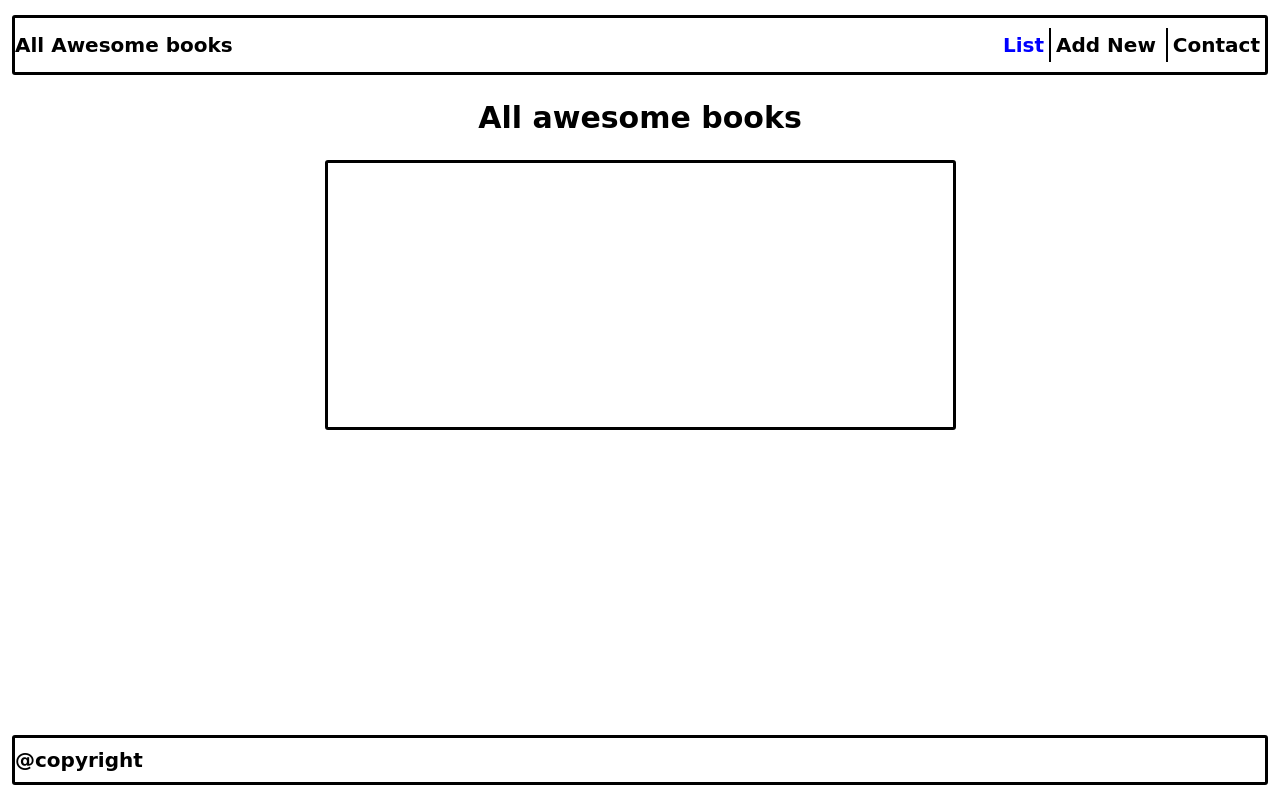
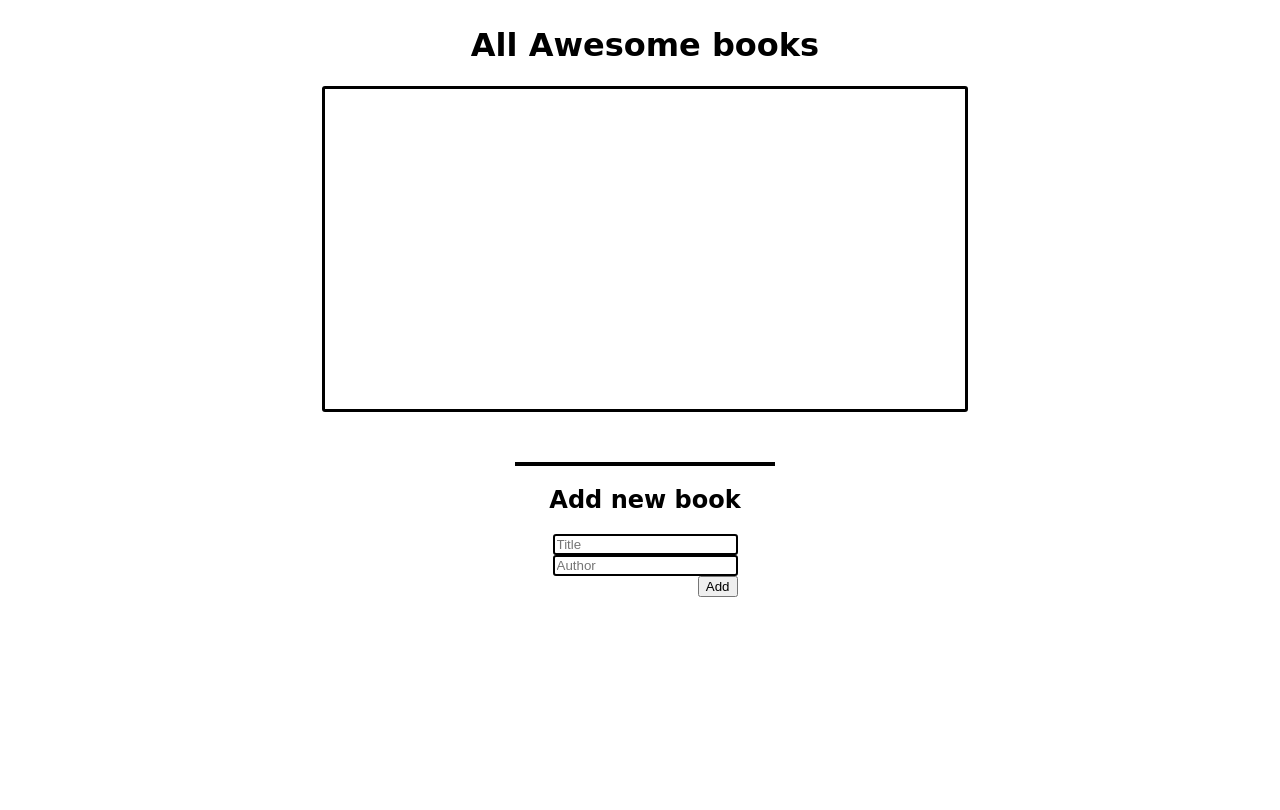
Before and after one commit to MahdiAghaali/Awesome-books, a website with bundled scripts: page index.html in a window 1280 px wide. Built offline with nearby package versions, Linux system fonts and the light colour scheme.

Commit message:
Revert "Add dynamic one page with javascript"
This reverts commit 8464a50ac331ba4a068bc49003f87eac458ce439.

```diff
--- a/Scripts/Index.js
+++ b/Scripts/Index.js
@@ -15,23 +15,3 @@ function getBook() {
 
 const btnSubmitBook = document.getElementById('submitBook');
 btnSubmitBook.addEventListener('click', getBook);
-
-// eslint-disable-next-line no-unused-vars
-function switchTab(id) {
-  document.querySelectorAll('a').forEach((element) => {
-    element.classList.remove('active');
-  });
-  document.getElementById(id).classList.add('active');
-  id = id.substring(1);
-  document.querySelectorAll('section').forEach((element) => {
-    element.classList.add('hidden');
-  });
-  document.getElementById(id).classList.remove('hidden');
-}
-
-document.querySelectorAll('a').forEach((element) => {
-  element.addEventListener('click', (e) => {
-    e.preventDefault();
-    switchTab(e.target.id);
-  });
-});
--- a/Scripts/Library.js
+++ b/Scripts/Library.js
@@ -32,7 +32,7 @@ export default class Library {
                             "<span class="bookTitle">${Title}</span>" by
                             <span class="bookAuthor">${Author}</span>
                             </div>
-                            <button type="button" class="removeBook" >Remove</button>
+                            <button type="button" class="removeBook" id='${i}' >Remove</button>
                         </li>
         `;
       bookList.insertAdjacentHTML('beforeend', bookString);
--- a/index.css
+++ b/index.css
@@ -2,20 +2,17 @@ html,
 body {
   width: 100%;
   height: 100%;
-  font-size: 20px;
-  font-weight: bold;
 }
 
 body {
   margin: 0;
-  padding: 15px;
+  padding: 5px;
   display: flex;
   flex-direction: column;
   align-items: center;
   align-content: center;
   overflow: hidden;
   font-family: cursive;
-  box-sizing: border-box;
 }
 
 #bookList {
@@ -53,55 +50,3 @@ input {
   border: 2px solid black;
   border-radius: 3px;
 }
-
-header,
-footer {
-  border: 3px solid black;
-  border-radius: 3px;
-  width: 100%;
-  display: flex;
-  align-items: center;
-  justify-content: space-between;
-  padding-top: 10px;
-  padding-bottom: 10px;
-}
-
-header>ul {
-  list-style: none;
-  display: flex;
-  align-items: center;
-  margin: 0;
-}
-
-
-header>ul>li:not(:first-of-type) {
-  margin-left: 5px;
-  padding: 5px;
-  border-left: 2px solid black;
-}
-
-header>ul>li>a {
-  text-decoration: none;
-  color: black;
-}
-
-header>ul>li>a:hover {
-  cursor: pointer;
-  color: darkblue;
-}
-
-header>ul>li>a.active {
-  color: blue;
-}
-
-section {
-  width: 100%;
-  height: 100%;
-  display: flex;
-  flex-direction: column;
-  align-items: center;
-}
-
-.hidden {
-  display: none;
-}
--- a/index.html
+++ b/index.html
@@ -10,25 +10,11 @@
 </head>
 
 <body>
-    <header>
-        <span>All Awesome books</span>
-        <ul>
-            <li>
-                <a id="#list" class="active">List</a>
-            </li>
-            <li>
-                <a id="#addNew">Add New</a>
-            </li>
-            <li>
-                <a id="#contact">Contact</a>
-            </li>
+    <h1>All Awesome books</h1>
+    <ul id="bookList">
+
     </ul>
-    </header>
-    <section id="list">
-        <h2>All awesome books</h2>
-        <ul id="bookList"></ul>
-    </section>
-    <section id="addNew" class="hidden">
+    <span class="divider"></span>
     <h2>Add new book</h2>
     <form>
         <label>
@@ -41,16 +27,6 @@
         <br>
         <button type="button" id="submitBook">Add</button>
     </form>
-    </section>
-    <section id="contact" class="hidden">
-        <h2>Contact</h2>
-        <p>
-
-        </p>
-    </section>
-    <footer>
-        @copyright
-    </footer>
     <script src="./Scripts/Index.js" type="module"></script>
 </body>
 
```
Lines whose indentation alone changed are shown as unchanged.
